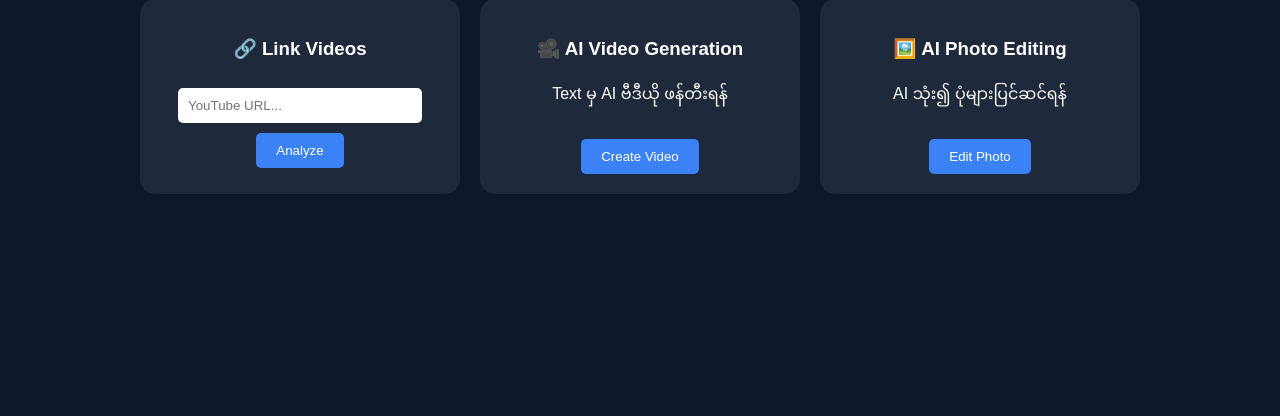
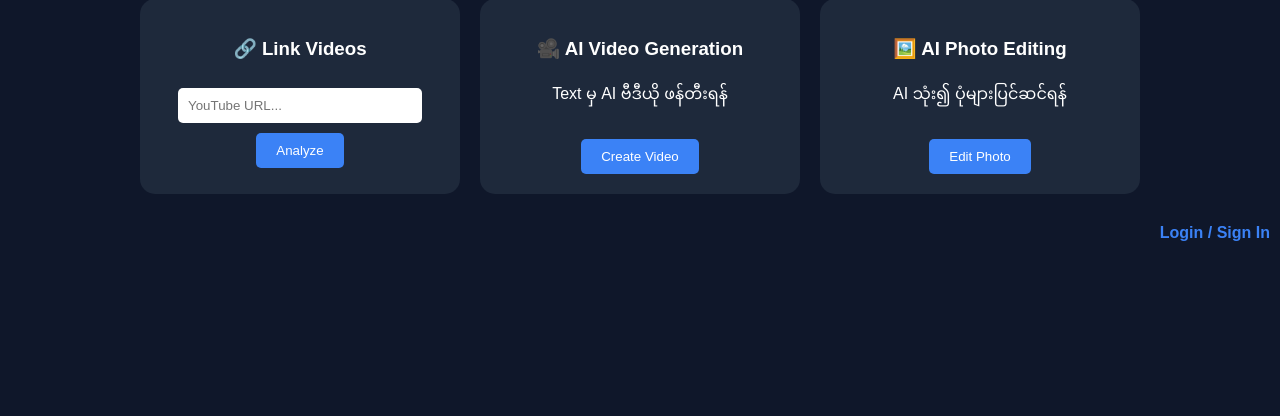
Before and after one commit to TheinWin65/ClipGenie-AI, a Flask app: page / in a window 1280 px wide. Shown: the part 166-582 px from the top of the page. Run offline with Flask 3, Linux system fonts and the light colour scheme.

Commit message:
add login link to index page

```diff
--- a/templates/index.html
+++ b/templates/index.html
@@ -68,3 +68,6 @@
 
 </body>
 </html>
+<div style="text-align: right; margin: 10px;">
+    <a href="/login" style="color: #3b82f6; text-decoration: none; font-weight: bold;">Login / Sign In</a>
+</div>
```
